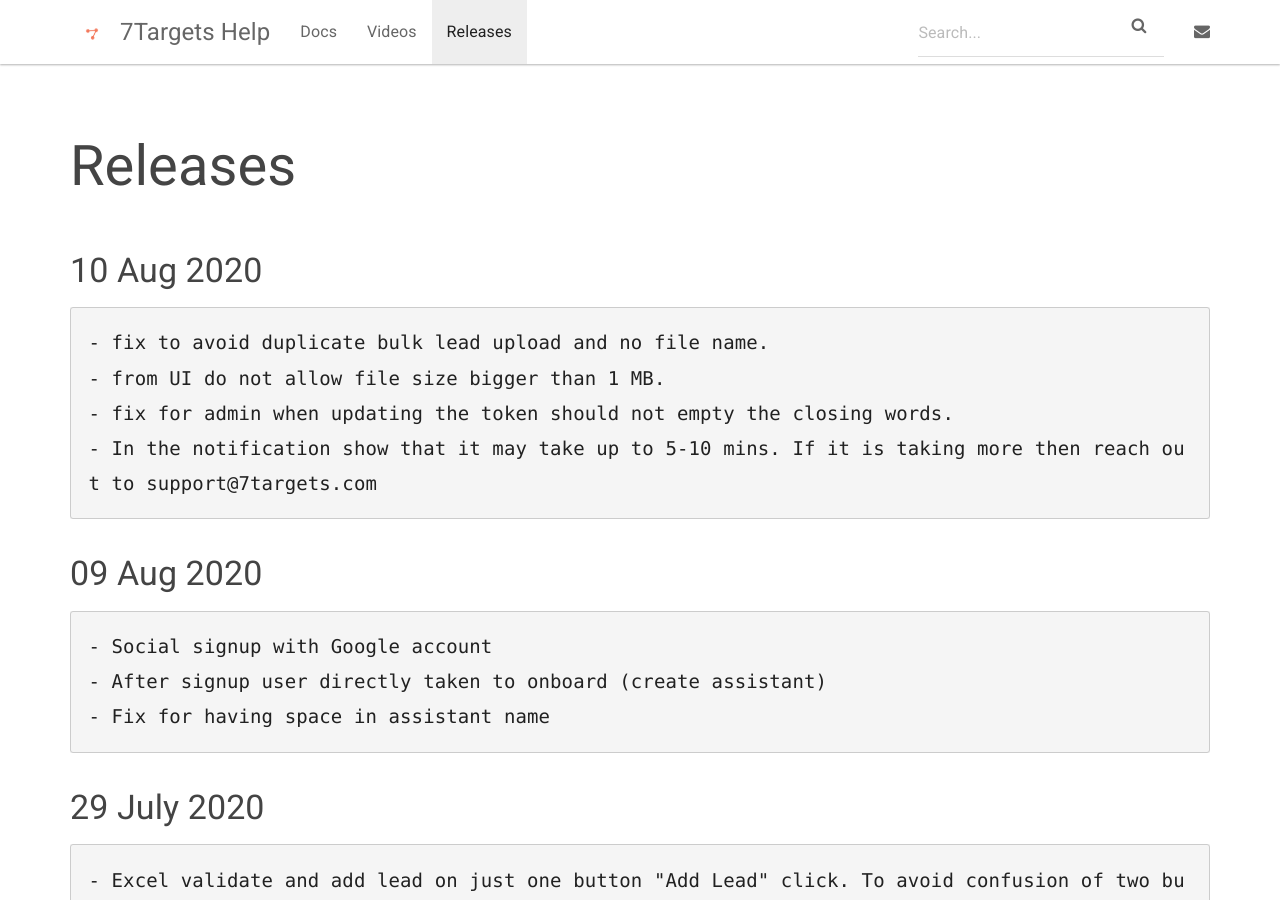
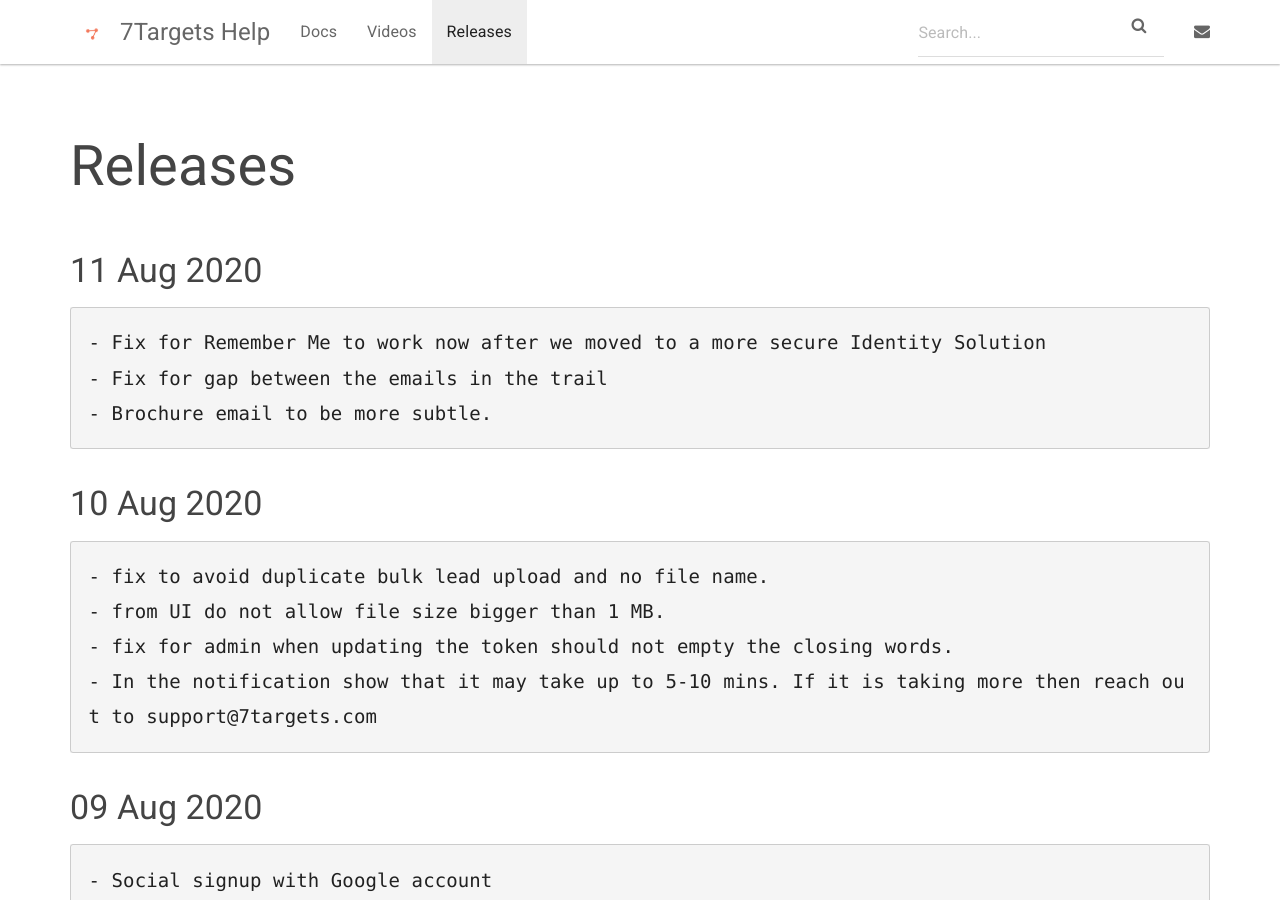
Before and after one commit to shrutisharma27/7targets-docs, a Jekyll site: the page built from docs/_releases/index.md, in a window 1280 px wide and 900 px high. Built offline with Jekyll 4.4.1, drawn with Linux system fonts in a browser that asks for light colours.

Commit message:
version upgrade

````diff
--- a/docs/_releases/index.md
+++ b/docs/_releases/index.md
@@ -3,6 +3,12 @@
 permalink: /releases/home/
 redirect_from: /releases/index.html
 ---
+### 11 Aug 2020
+```
+- Fix for Remember Me to work now after we moved to a more secure Identity Solution
+- Fix for gap between the emails in the trail
+- Brochure email to be more subtle.
+```
 ### 10 Aug 2020
 ```
 - fix to avoid duplicate bulk lead upload and no file name.
````
